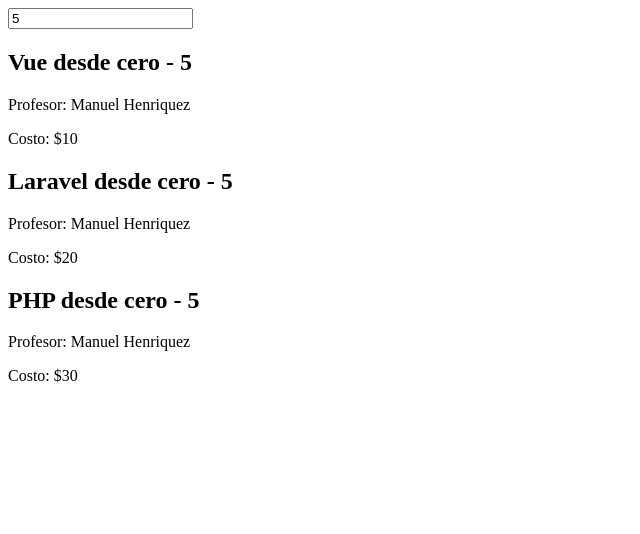
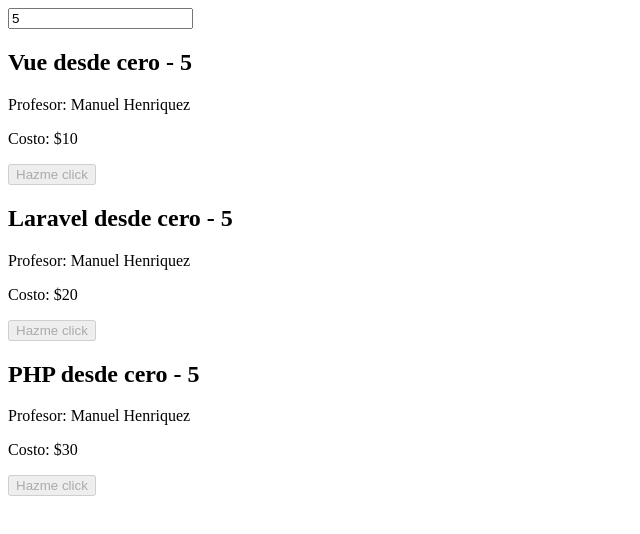
Before and after one commit to manuelhm1993/mh-vue3, a Vue app: page / in a window 1280 px wide. Shown: the top 534 px of the page, without its empty margins (0-640 px from the left). Built offline with nearby package versions, Linux system fonts and the light colour scheme.

Commit message:
Atributos dinámicos

```diff
--- a/src/App.vue
+++ b/src/App.vue
@@ -23,6 +23,7 @@
     ];
 
     const prueba = ref(5);
+    const disabled = true;
 </script>
 
 <template>
@@ -31,7 +32,7 @@
     <!-- Se llama al componente variando la información enviada -->
     <template v-for="course in courses">
         <!-- Si el atributo se llama igual que la variable, se puede simplificar la llamada :prueba -->
-        <DetailCourse :course="course" :prueba />
+        <DetailCourse :course="course" :prueba :disabled />
     </template>
 </template>
 
--- a/src/components/DetailCourse.vue
+++ b/src/components/DetailCourse.vue
@@ -6,7 +6,8 @@
             type: Number, //Para pasar más de una validación se usa un objeto
             //required: true,
             default: 0
-        }
+        },
+        disabled: Boolean
     });
 </script>
 
@@ -15,6 +16,10 @@
     <h2>{{ course.title }} - {{ prueba }}</h2>
     <p>Profesor: {{ course.teacher }}</p>
     <p>Costo: ${{ course.price }}</p>
+
+    <button type="button" :disabled>
+        Hazme click
+    </button>
 </template>
 
 <style scoped>
```
